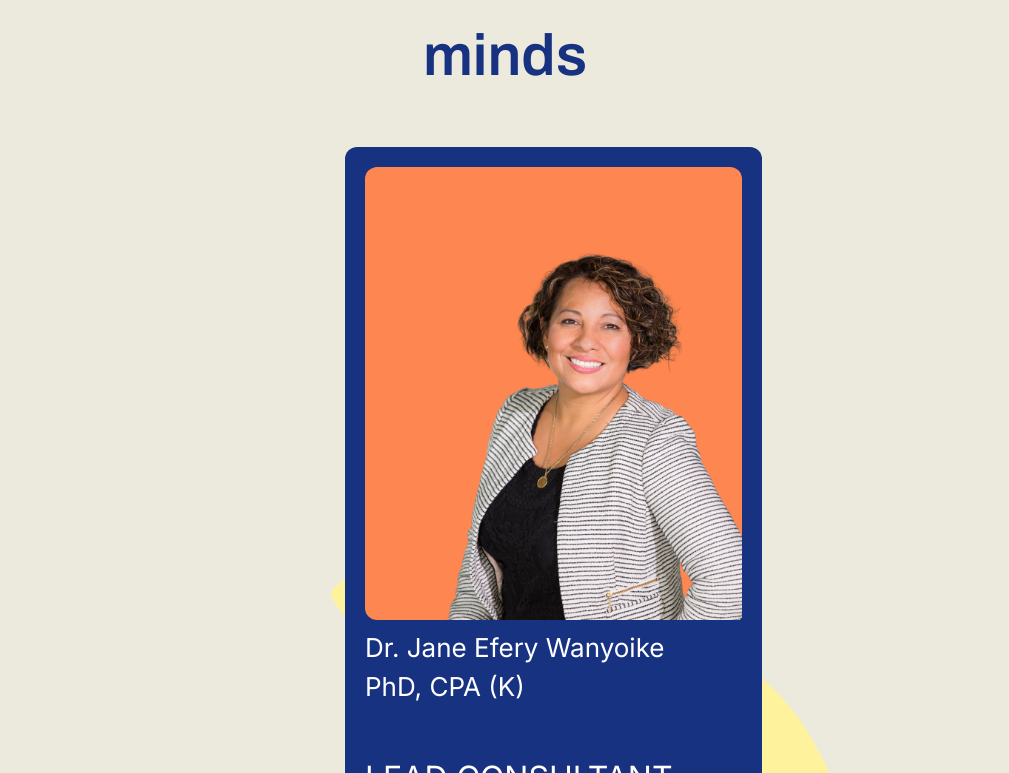
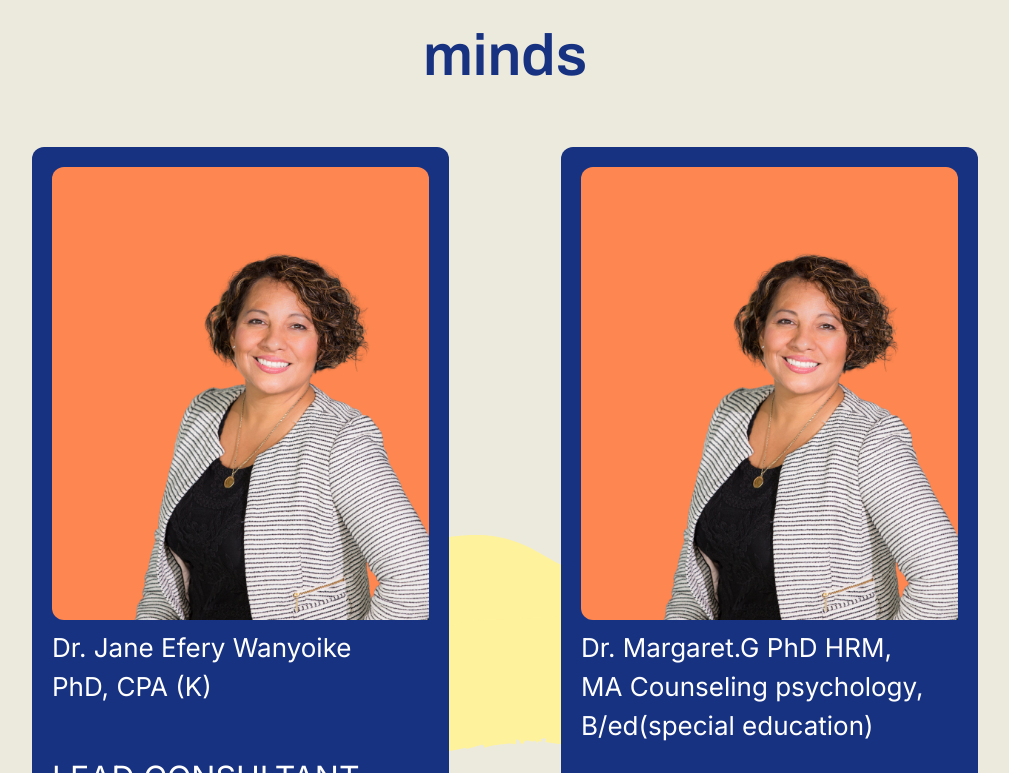
Before and after one commit to almondkiruthu/Limarge, a React (Vite) app in the folder client/: page / in a window 1280 px wide. Shown: the part 4527-5300 px from the top of the page, without its empty margins (135-1144 px from the left). Built offline with nearby package versions, Linux system fonts and the light colour scheme.

Commit message:
Set the team cards to justify-center

```diff
--- a/client/src/components/Team.tsx
+++ b/client/src/components/Team.tsx
@@ -7,7 +7,7 @@ const Team = () => {
             Comprised of diverse <br /> minds
           </p>
         </div>
-        <div className="flex flex-wrap gap-y-4 lg:gap-28 lg:ml-[480px] pt-12">
+        <div className="flex flex-wrap gap-y-4 lg:gap-28 justify-center pt-12">
           <div className="bg-customBlue rounded-[12px] pt-5 pr-5 pl-5 pb-4">
             <div className="bg-[#FE8650] rounded-[12px]">
               <div className="ml-[75px]">
```
